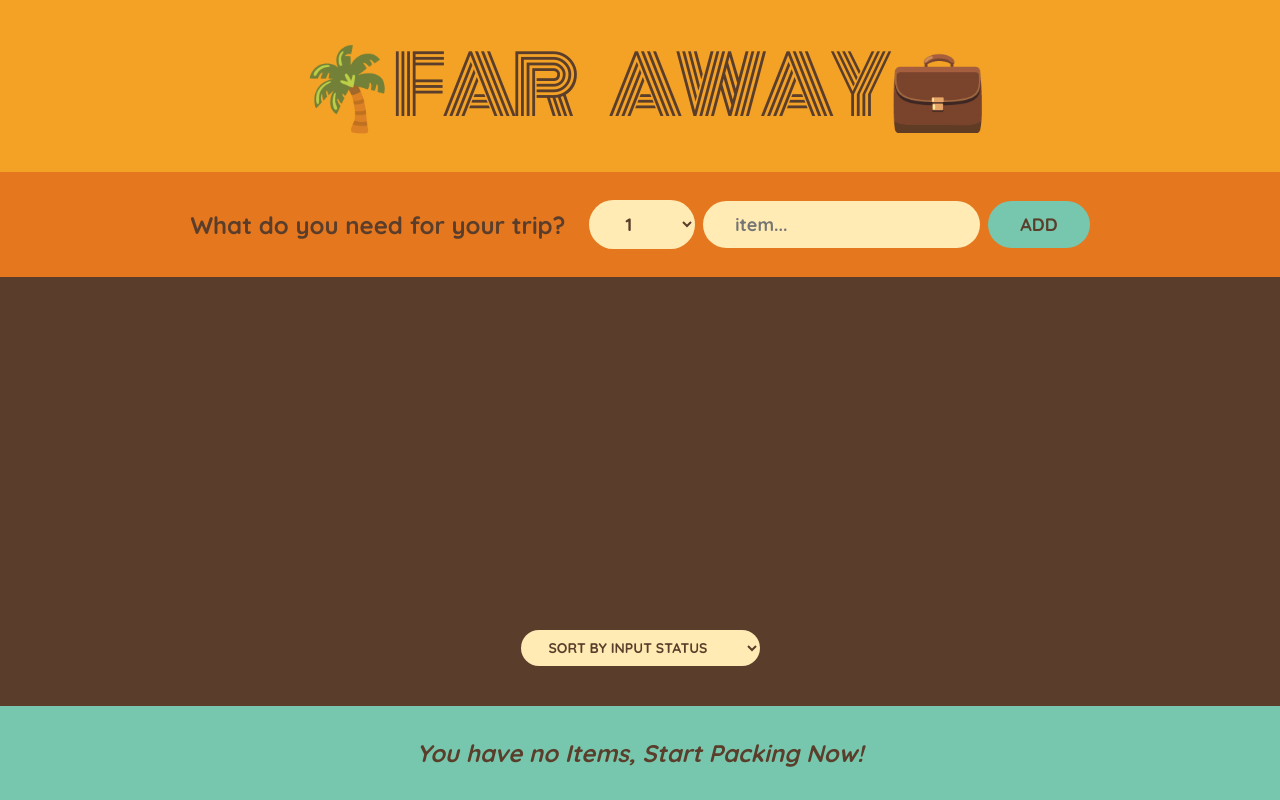
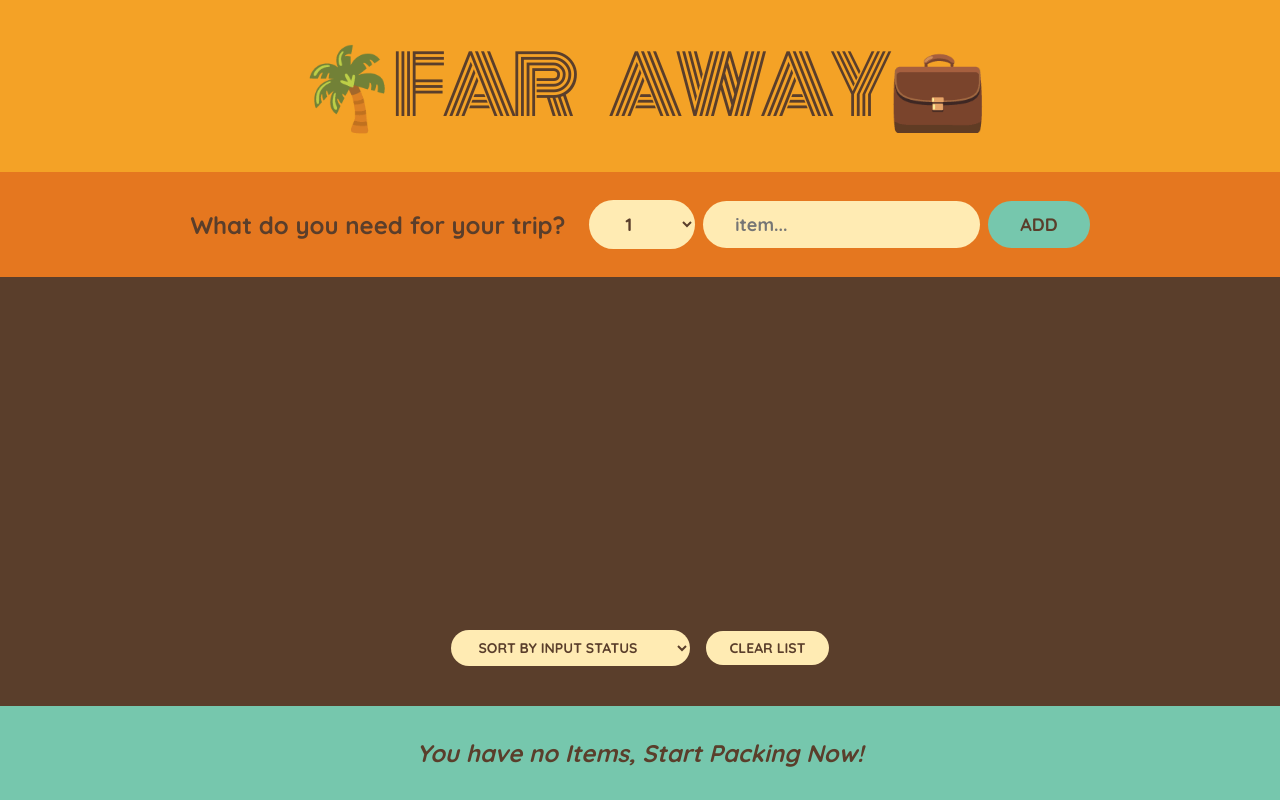
Before and after one commit to justaway1/Travel-list, a React (Create React App) app in the folder travel-list/: page / in a window 1280 px wide. Built offline with nearby package versions, Linux system fonts and the light colour scheme.

Commit message:
Delete List

```diff
--- a/travel-list/src/App.js
+++ b/travel-list/src/App.js
@@ -26,13 +26,20 @@ export default function App () {
     )
   }
 
+  function handleList () {
+    const deleteList = window.confirm(
+      'Are you sure you want to delete Everything?'
+    )
+    if (deleteList) setItems([])
+  }
+
   return (
     <div className='app'>
       <checkContext.Provider value={handleCheckBox}>
         <ItemsContext.Provider value={handleRemoveItems}>
           <Logo />
           <Form onAddItems={handleAddItems} />
-          <PackingList items={items} />
+          <PackingList items={items} onHandleList={handleList} />
           <Stats items={items} />
         </ItemsContext.Provider>
       </checkContext.Provider>
--- a/travel-list/src/components/PackingList.js
+++ b/travel-list/src/components/PackingList.js
@@ -2,7 +2,7 @@ import { useState } from 'react'
 
 import Item from './Item'
 
-export default function PackingList ({ items }) {
+export default function PackingList ({ items, onHandleList }) {
   const [sortBy, setSortBy] = useState('input')
 
   let sortedItems
@@ -29,6 +29,7 @@ export default function PackingList ({ items }) {
           <option value='description'>Sort By description</option>
           <option value='packed'>Sort by Packed status</option>
         </select>
+        <button onClick={onHandleList}>Clear List</button>
       </div>
     </div>
   )
```
